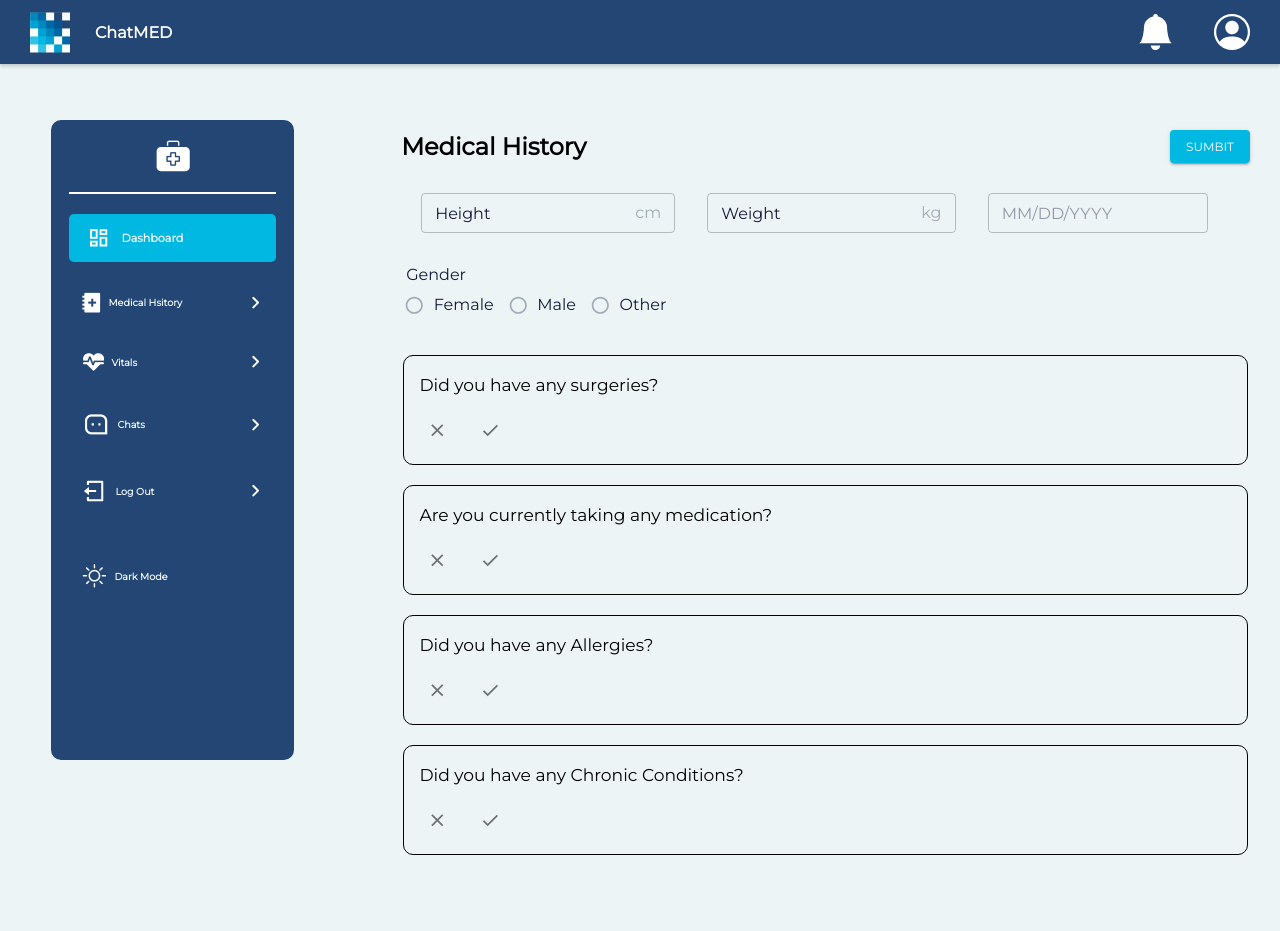
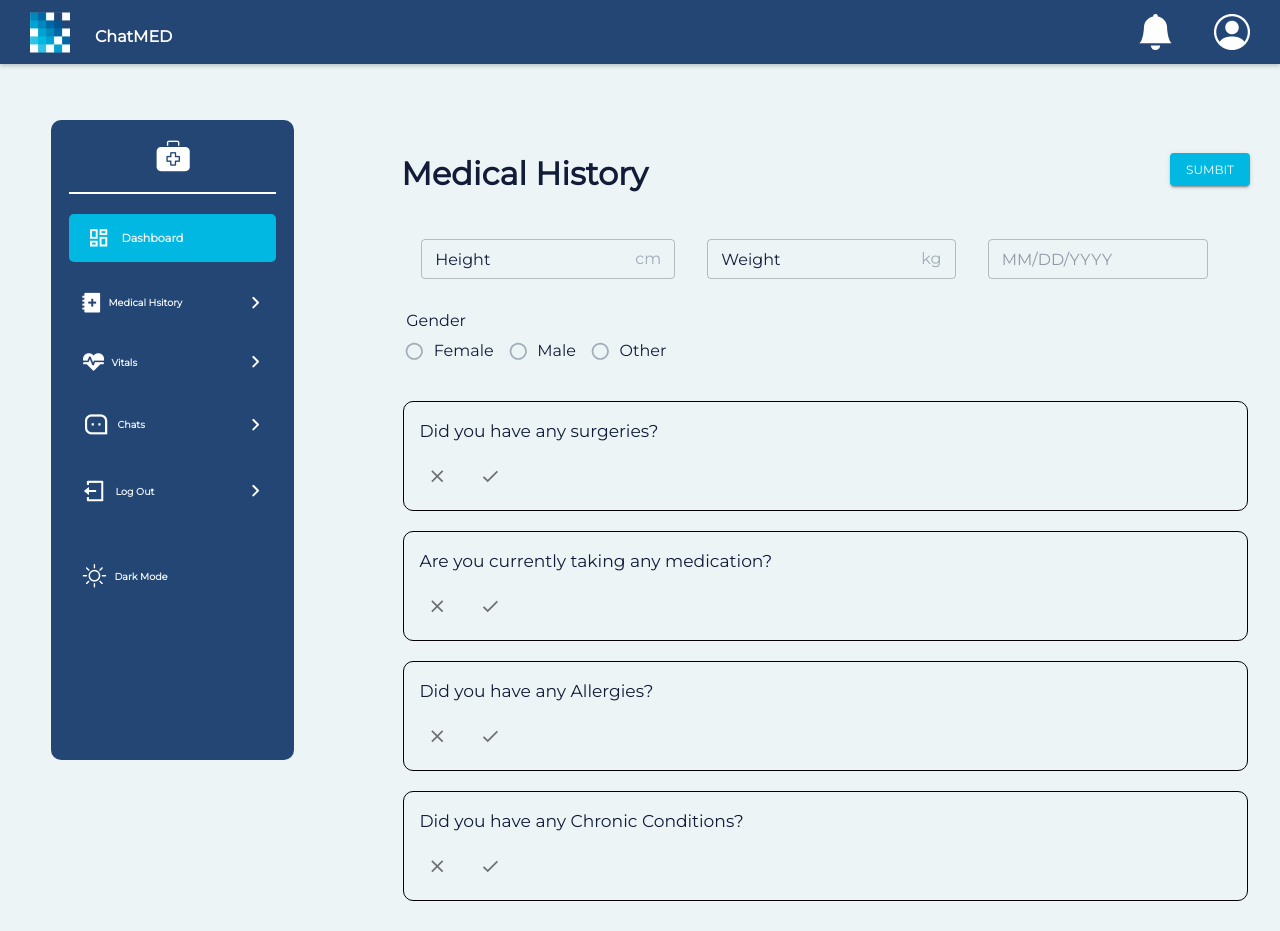
Before and after one commit to mohamad-shoumar/ChatMED, a React (Create React App) app in the folder frontend/: page /medicalhistory in a window 1280 px wide. Before the commit the page ends 885 px from the top, so only its background shows below. Built offline with nearby package versions, Linux system fonts and the light colour scheme.

Commit message:
added theme and typography to my stylessheet

```diff
--- a/frontend/src/stylesheet.scss
+++ b/frontend/src/stylesheet.scss
@@ -1,5 +1,77 @@
+@import url("https://fonts.googleapis.com/css2?profiley=Montserrat&family=Ubuntu:wght@500&display=swap");
+
 $primary-color: #244674;
 $sec: #01b8e2;
 $subText: #a0acb7;
 $text: #121c38;
 $background: #ecf4f6;
+$base-font-size: 16px;
+$heading-font-weight: 700;
+
+// Base typography
+html {
+  font-size: $base-font-size;
+  font-family: Ubuntu, Montserrat;
+  color: $text;
+}
+
+body {
+  background-color: $background;
+}
+
+// Headings
+h1,
+h2,
+h3,
+h4,
+h5,
+h6 {
+  font-weight: $heading-font-weight;
+  margin-top: 1.5rem;
+  margin-bottom: 1rem;
+}
+
+h1 {
+  font-size: 2.5rem;
+}
+
+h2 {
+  font-size: 2rem;
+}
+
+h3 {
+  font-size: 1.75rem;
+}
+
+h4 {
+  font-size: 1.5rem;
+}
+
+h5 {
+  font-size: 1.25rem;
+}
+
+h6 {
+  font-size: 1rem;
+}
+
+// Text
+p {
+  margin-top: 1rem;
+  margin-bottom: 1rem;
+  line-height: 1.5;
+}
+
+a {
+  color: $sec;
+  text-decoration: none;
+  &:hover {
+    text-decoration: underline;
+  }
+}
+
+// Subtext
+.small {
+  font-size: 0.8rem;
+  color: $subText;
+}
```
